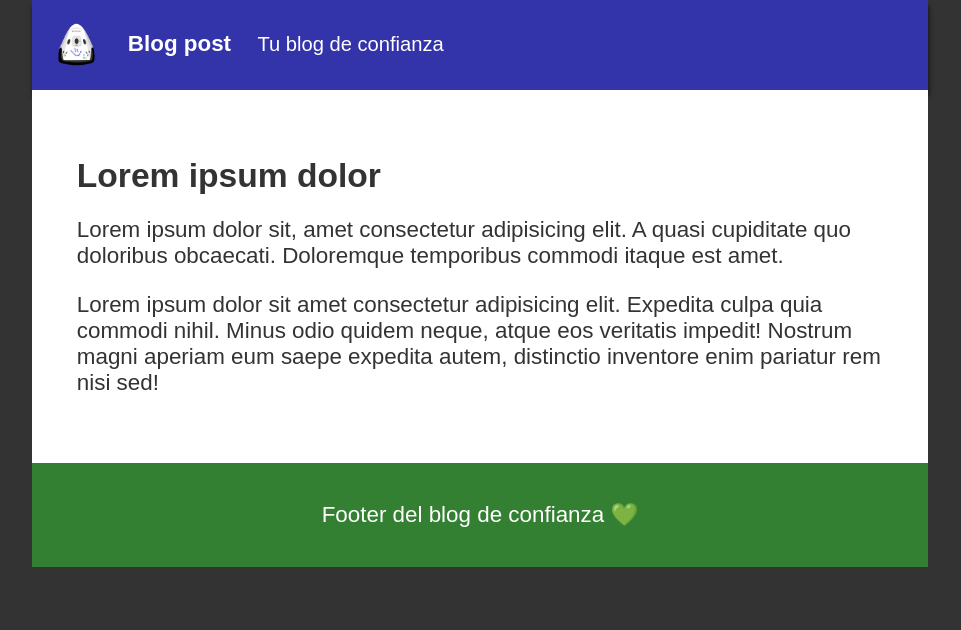
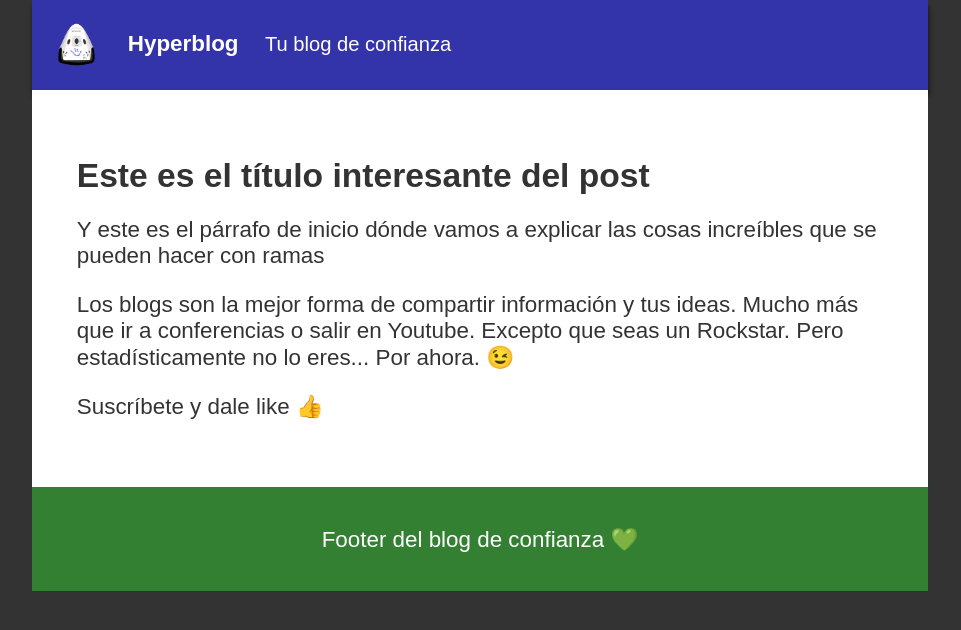
Before and after one commit to Randall-MC/Platzi, a plain HTML site: page Git-GitHub_Profesional/proyecto1/blogpost.html in a window 1280 px wide. Shown: the whole page, without its empty margins (160-1121 px from the left). Drawn offline with Linux system fonts and the light colour scheme.

```diff
--- a/Git-GitHub_Profesional/proyecto1/blogpost.html
+++ b/Git-GitHub_Profesional/proyecto1/blogpost.html
@@ -5,18 +5,19 @@
     <meta http-equiv="X-UA-Compatible" content="IE=edge">
     <meta name="viewport" content="width=device-width, initial-scale=1.0">
     <link rel="stylesheet" href="./css/style.css">
-    <title>Lorem</title>
+    <title>Bienvenido a Hyperblog</title>
 </head>
 <body>
     <div id="container">
         <div id="cabecera">
             <img src="images/dragon.png" alt="Dragon logo">
-            <d>Blog post <span id="tagline">Tu blog de confianza</span></d>
+            <d>Hyperblog <span id="tagline">Tu blog de confianza</span></d>
         </div>
         <div id="post">
-            <h1>Lorem ipsum dolor</h1>
-            <p>Lorem ipsum dolor sit, amet consectetur adipisicing elit. A quasi cupiditate quo doloribus obcaecati. Doloremque temporibus commodi itaque est amet.</p>
-            <p>Lorem ipsum dolor sit amet consectetur adipisicing elit. Expedita culpa quia commodi nihil. Minus odio quidem neque, atque eos veritatis impedit! Nostrum magni aperiam eum saepe expedita autem, distinctio inventore enim pariatur rem nisi sed!</p>
+            <h1>Este es el título interesante del post</h1>
+            <p>Y este es el párrafo de inicio dónde vamos a explicar las cosas increíbles que se pueden hacer con ramas</p>
+            <p>Los blogs son la mejor forma de compartir información y tus ideas. Mucho más que ir a conferencias o salir en Youtube. Excepto que seas un Rockstar. Pero estadísticamente no lo eres... Por ahora. &#128521;</p>
+            <p>Suscríbete y dale like &#128077;</p>
         </div>
 
         <div id="footer">
```
Also changed, not shown: 2 other files.
